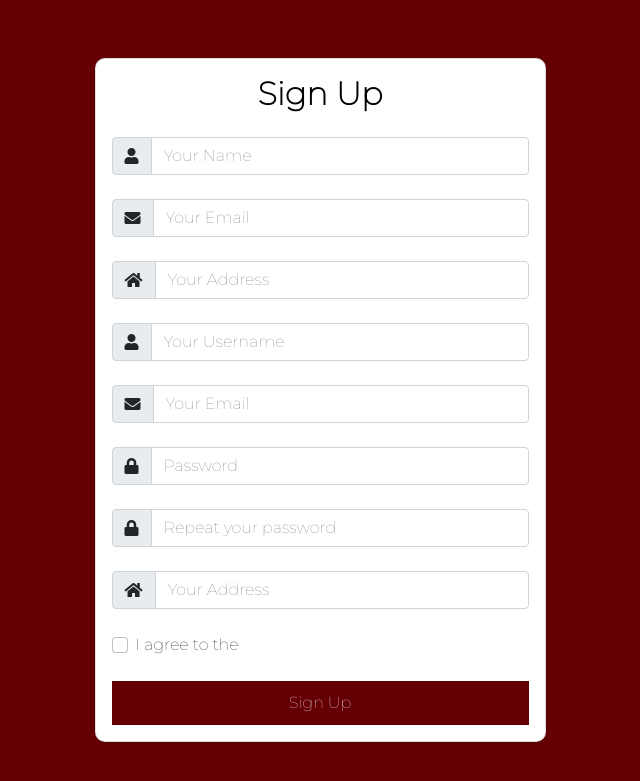
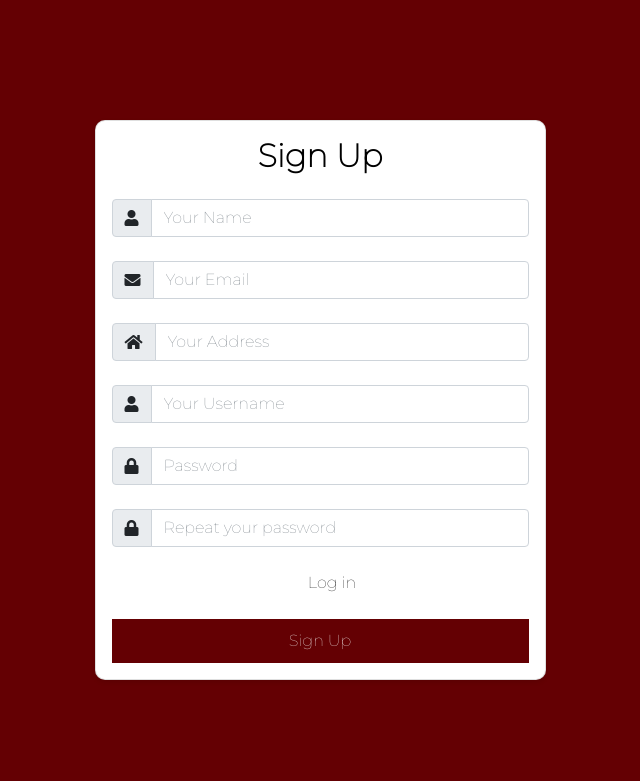
Before and after one commit to ArsenalGenieJames/IM_PROJECT_upeterian, a PHP site: page /register.php in a window 1280 px wide. Shown: the top 781 px of the page, without its empty margins (320-960 px from the left). Run offline with PHP 8.4, Linux system fonts and the light colour scheme; some libraries are stand-ins or nearby versions.

Commit message:
waht i commit

```diff
--- a/home.php
+++ b/home.php
@@ -1,6 +1,5 @@
 <!doctype html>
 <html lang="en">
-
 <head>
     <meta charset="UTF-8">
     <meta name="viewport" content="width=device-width, initial-scale=1.0">
@@ -14,7 +13,6 @@
     <link rel="stylesheet" href="https://cdn.jsdelivr.net/npm/bootstrap-icons@1.9.0/font/bootstrap-icons.css">
     <link rel="stylesheet" href="style.css">
 </head>
-
 <body>
     <header class="bg-light py-3">
         <div class="container">
--- a/login.php
+++ b/login.php
@@ -53,11 +53,11 @@ if ($_SERVER["REQUEST_METHOD"] == "POST") {
 
 <body>
     <div class="container">
-        <div class="row justify-content-center align-items-center vh-100">
+        <div class="row justify-content-center align-items-center">
 
             <div class="col-md-6 logcon md-5">
 
-                <img src="assets/secondary logo.png" alt="secondary logo" class="mb-4 img-fluid mx-auto d-block mb-5"
+                <img src="assets/secondary logo.png" alt="secondary logo" class="img-fluid mx-auto d-block"
                     style="height: 200px; width: 200px;">
                 <div class="card">
 
--- a/register.php
+++ b/register.php
@@ -115,12 +115,7 @@ if ($_SERVER["REQUEST_METHOD"] == "POST") {
 
 
 
-                                <div class="mb-4">
-                                    <div class="input-group">
-                                        <span class="input-group-text"><i class="fas fa-envelope"></i></span>
-                                        <input type="email" name="email" class="form-control" placeholder="Your Email" required>
-                                    </div>
-                                </div>
+
 
                                 <div class="mb-4">
                                     <div class="input-group">
@@ -136,16 +131,11 @@ if ($_SERVER["REQUEST_METHOD"] == "POST") {
                                     </div>
                                 </div>
 
-                                <div class="mb-4">
-                                    <div class="input-group">
-                                        <span class="input-group-text"><i class="fas fa-home"></i></span>
-                                        <input type="text" name="address" class="form-control" placeholder="Your Address" required>
-                                    </div>
-                                </div>
 
-                                <div class="form-check mb-4">
-                                    <input class="form-check-input" type="checkbox" required>
-                                    <label class="form-check-label">I agree to the</label>
+
+                                <div class="form-check mb-4 text-center">
+                                    <a href="login.php" style="text-decoration: none; color: black;">Log in</a>
+
                                 </div>
 
                                 <div class="text-center">
```
Also changed, not shown: style.css (line endings or trailing spaces).
